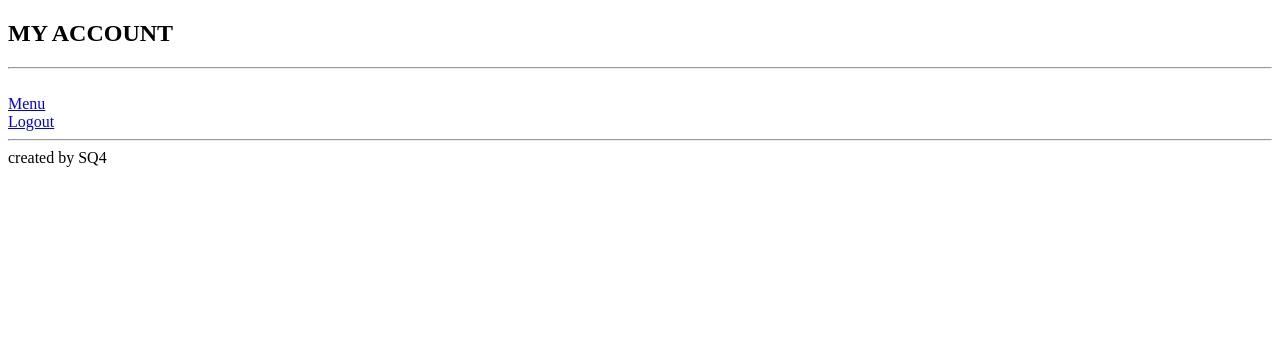
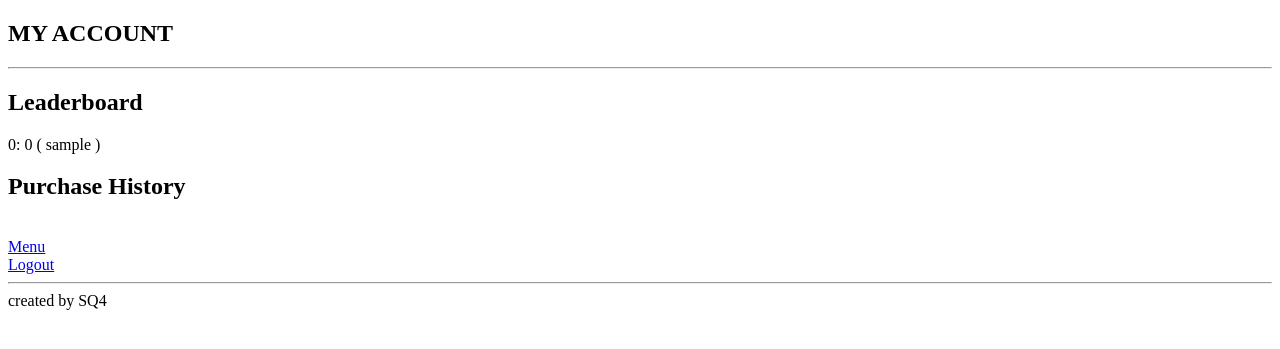
Before and after one commit to m-and-m/SiQuoia, a PHP site: page /php/my_account.php in a window 1280 px wide. Shown: the part 82-431 px from the top of the page. Run offline with PHP 8.4, Linux system fonts and the light colour scheme; the visitor is signed in with stand-in values (Sample User, id 1); a stand-in replaces the project's code that opens the database connection.

Commit message:
complete leaderboard

```diff
--- a/php/choose_quiz.php
+++ b/php/choose_quiz.php
@@ -95,10 +95,12 @@ $branded_item  = $result5->fetchAll();
 				print("<option value='p1'>FRIENDS(TV)</option>");
 			}
 
+		if($static_packet_cost <= $user_item["usercredit"]) {
 			print("<optgroup label='ALL'>");
 				foreach($packet_item as $row) {
 					if($row["branded"] == ""){
 						print("<option value='".$row["packetid"]."'>".strtoupper($row["p_name"])."</option>");
+					}
 				}
 		}
 		?>
--- a/php/my_account.php
+++ b/php/my_account.php
@@ -36,9 +36,38 @@ $user_item  = $result0->fetch();
  <div class="content">
  <h2>MY ACCOUNT</h2>
   <hr>
-<?php
+<!--LEADERBOARD-->
+<div id='leaderboard'>
+<h2>Leaderboard</h2>
+	<?php
+		$query0 = "select * from user_data d, user_profile p where d.userid = p.userid order by userpoint desc limit 10";
+		$result0 = pdo_query($query0);
+		$user_item = $result0->fetchAll(PDO::FETCH_ASSOC);
+//		var_dump($user_item);
+		$i = 0;
+		$previous_user_point = 0;
+		foreach($user_item as $auser){
 
-?>
+			$current_user_point = $auser["userpoint"];
+
+			if($previous_user_point != $current_user_point) {
+				$i++;
+			}
+			print($i.": ".$auser["userpoint"]." ( ".$auser["username"]." )<br/>");
+
+			$previous_user_point = $auser["userpoint"];
+		}
+	?>
+
+</div>
+<!--PURCHASE HISTORY-->
+<div id='purchase_history'>
+<h2>Purchase History</h2>
+</div>
+<!--POINTS HISTORY-->
+<div id='points_history'>
+</div>
+
 <br />
 	<div id="menu"><a href='menu.php'>Menu</a></div>
 	<div id="logout"><a href='logout.php'>Logout</a></div> <!--COMPLETE-->
@@ -57,3 +86,16 @@ $user_item  = $result0->fetch();
 <?php
 server_disconnect();
 ?>
+
+<!--
+	$query1  = "select * from question where qid='".$curr_qid."'";
+//DELETEME
+//print("mm_library: ".$query1."<br/>");
+	$result1 = pdo_query($query1);
+	$user_item = $result1->fetch(PDO::FETCH_ASSOC);
+
+	print("<div id='question_content'><p>".$user_item['question']."</p>");
+
+//Check if the question has media, and check what kind of media
+	if($user_item['media'] != null) {
+-->
```
Also changed, not shown: php/start_quiz.php (line endings or trailing spaces). Lines whose indentation alone changed are shown as unchanged.
